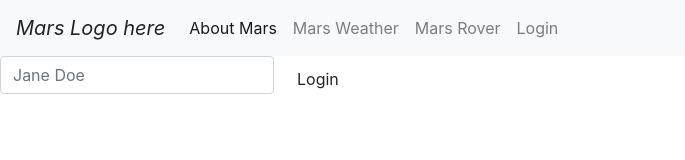
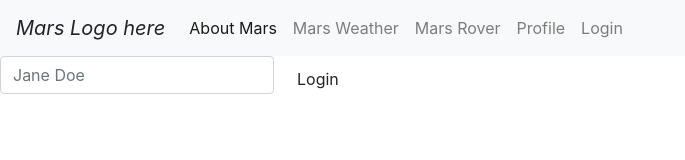
Before and after one commit to marijastojanovic5/front_end_mars, a React (Create React App) app: page /login in a window 1280 px wide. Shown: the top 160 px of the page, without its empty margins (0-685 px from the left). Built offline with nearby package versions, Linux system fonts and the light colour scheme; no server answers.

Commit message:
add and remove works

```diff
--- a/src/App.js
+++ b/src/App.js
@@ -64,8 +64,19 @@ class App extends React.Component {
        })
 
     }
-    removeFromFavorites = (card) => {
 
+    removeFromFavorites=(card)=>{
+      let cardId =card.id
+      fetch(`http://localhost:4000/favorites/${this.state.currentUser.id}/`+ cardId,{
+        method: "DELETE"
+      })
+      .then(()=>{
+       this.removeCardFavorites(card)
+
+      })
+    }
+
+      removeCardFavorites = (card) => {
       let newArray= this.state.favorites.filter(c=> c!==card)
          this.setState({
          favorites: newArray})
@@ -80,6 +91,7 @@ class App extends React.Component {
 
         <Router>
         <NavBar
+        user= {this.state.currentUser}
         />
         <Route exact path="/" render={() => <Redirect to="/login" />} />
         <Route exact path="/marsrover/:id" render={(props)=>{
@@ -89,9 +101,6 @@ class App extends React.Component {
           card ={foundCard}
           onClickHandler={this.onClickHandler}
           remove={false}
-
-
-
 
           />
         }}/>
--- a/src/components/MarsCard.js
+++ b/src/components/MarsCard.js
@@ -21,7 +21,7 @@ const MarsCard=(props)=>{
             <Button className='mt-auto font-weight-bold' variant="success"
             onClick={()=>{props.onClickHandler(props.card)}} >Add this to your library</Button> :
             <Button className='mt-auto font-weight-bold' variant="danger"
-            onClick={()=>{props.onClickHandler(props.card)}} >Remove from your ibrary</Button>}
+            onClick={()=>{props.onClickHandler(props.card)}} >Remove from your library</Button>}
 
 
         </Card>
--- a/src/components/NavBar.js
+++ b/src/components/NavBar.js
@@ -1,6 +1,6 @@
 import React from 'react'
-import {Link} from 'react-router-dom'
-const NavBar=()=>{
+import {Link,withRouter} from 'react-router-dom'
+const NavBar=(props)=>{
     return (
         <div>
            <nav className="navbar navbar-expand-lg navbar-light bg-light">
@@ -14,7 +14,9 @@ const NavBar=()=>{
     <Link to="/about"> <a className="nav-item nav-link active" >About Mars <span className="sr-only">(current)</span></a></Link>
     <Link to="/marsweather"> <a className="nav-item nav-link" >Mars Weather</a></Link>
     <Link to="/marsrover"> <a className="nav-item nav-link" >Mars Rover</a></Link>
-    <Link to="/login"><a className="nav-item nav-link" >Login</a></Link>
+    <Link to="/profile"><a className="nav-item nav-link" >Profile</a></Link>
+    {props.match.url === "/login" ? null :
+    <Link to="/login"><a className="nav-item nav-link" >Login</a></Link>}
     </div>
   </div>
 </nav>
@@ -22,4 +24,4 @@ const NavBar=()=>{
     )
 
 }
-export default NavBar
+export default withRouter(NavBar)
```
Also changed, not shown: src/components/UserProfile.js (+4 -3 lines).
